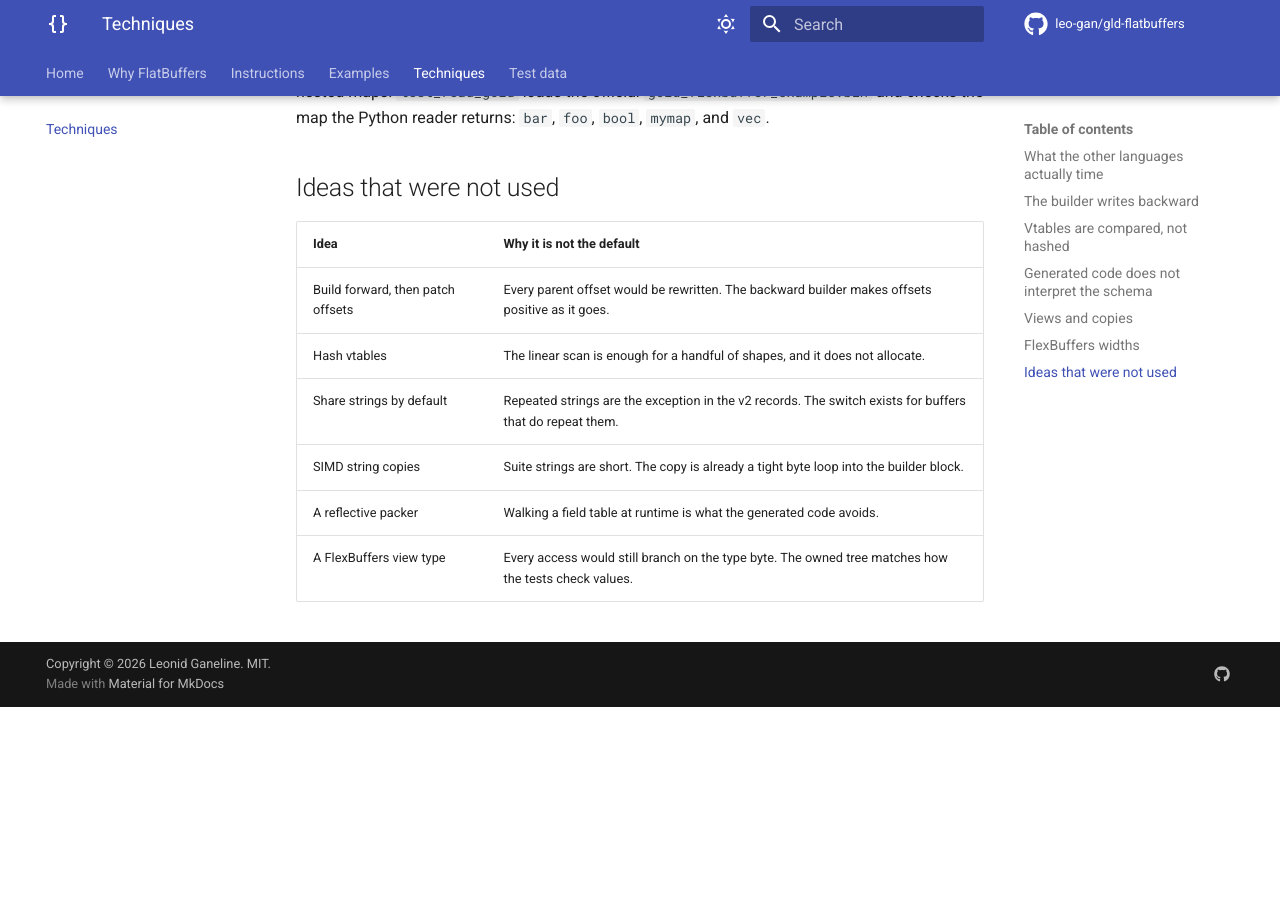
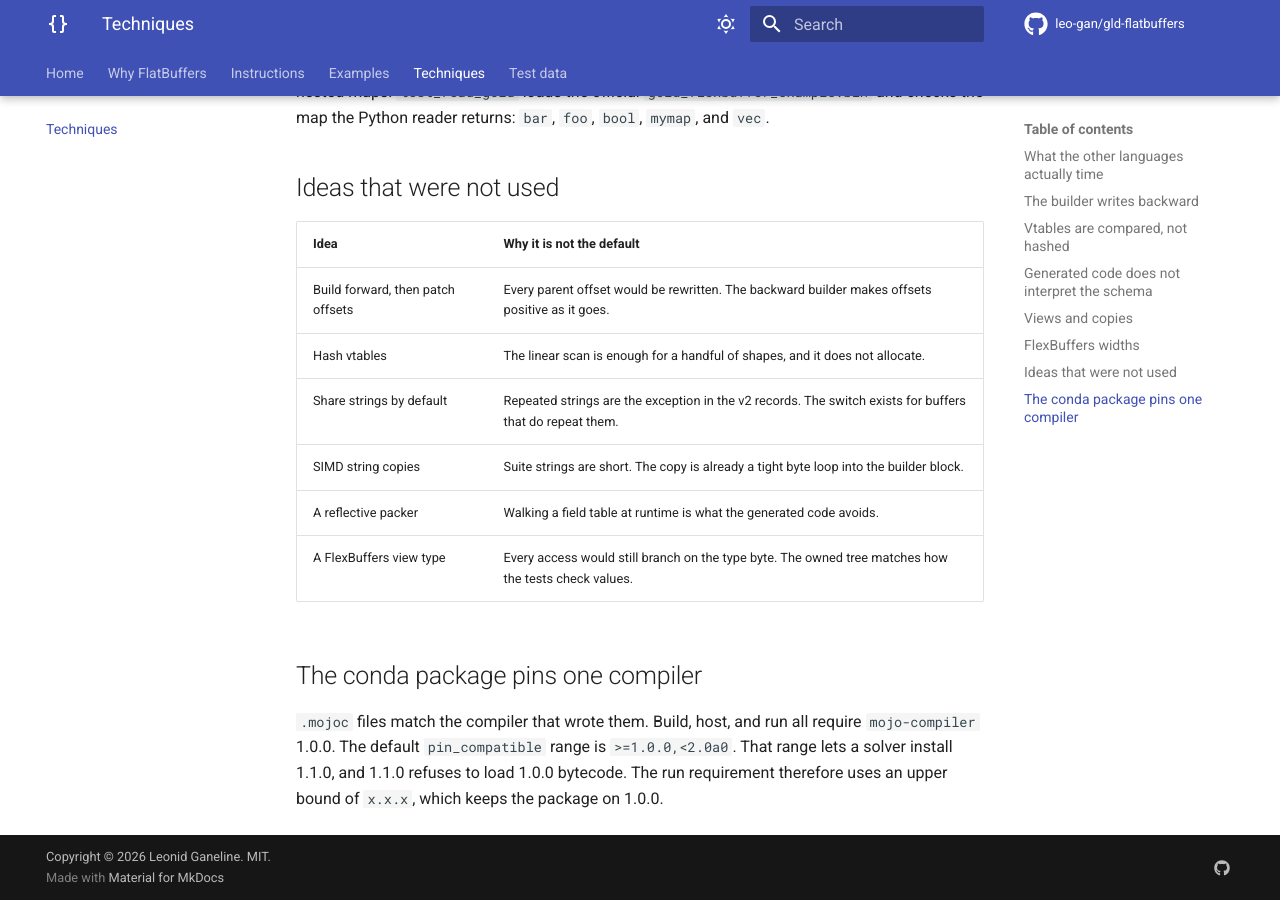
Before and after one commit to leo-gan/gld-flatbuffers, an MkDocs documentation site: the page built from docs/techniques.md, in a window 1280 px wide and 900 px high, scrolled down 3078 px. Built offline with MkDocs 1.6.1 and Material for MkDocs 9.7.7, drawn with Linux system fonts in a browser that asks for light colours; comment, search, counter and statistics services are not loaded; before the commit the page ends 3785 px from its top, so only the background shows below that.

Commit message:
fix: pin the conda package to mojo-compiler 1.0.0 (#2)
The default pin_compatible range allowed Mojo 1.1.0, which refuses the 1.0.0 .mojoc files and failed the prefix.dev package test.

```diff
--- a/docs/techniques.md
+++ b/docs/techniques.md
@@ -133,3 +133,11 @@ The reader understands the widths, typed vectors, fixed vectors of length 2,
 | SIMD string copies | Suite strings are short. The copy is already a tight byte loop into the builder block. |
 | A reflective packer | Walking a field table at runtime is what the generated code avoids. |
 | A FlexBuffers view type | Every access would still branch on the type byte. The owned tree matches how the tests check values. |
+
+## The conda package pins one compiler
+
+`.mojoc` files match the compiler that wrote them. Build, host, and run all
+require `mojo-compiler` 1.0.0. The default `pin_compatible` range is
+`>=1.0.0,<2.0a0`. That range lets a solver install 1.1.0, and 1.1.0 refuses
+to load 1.0.0 bytecode. The run requirement therefore uses an upper bound of
+`x.x.x`, which keeps the package on 1.0.0.
```
Also changed, not shown: docs/instructions.md (+3 -1 lines), 1 other file.
